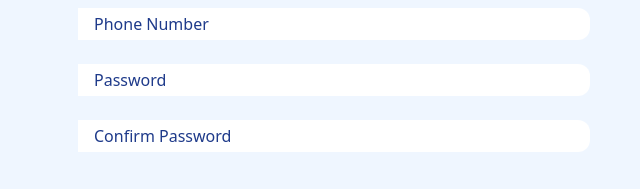
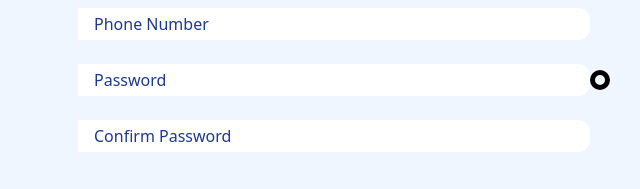
Before and after one commit to NavidJalilian/TS-Projects, a website: page formValidation/index.html in a window 1280 px wide. Shown: the part 236-425 px from the top of the page, 306-946 px from the left. Drawn offline with Linux system fonts and the light colour scheme.

Commit message:
adding eye input indicator

```diff
--- a/formValidation/index.html
+++ b/formValidation/index.html
@@ -97,6 +97,7 @@
             class="capitalize absolute pointer-events-none ease transition-all top-1 left-4"
             >password</label
           >
+          <div class="eye-container"></div>
         </div>
         <div class="relative mt-7 md:m-0 max-w-lg w-full">
           <input
```
Also changed, not shown: formValidation/output/app.js, formValidation/output/output.css, formValidation/output/style.css.
